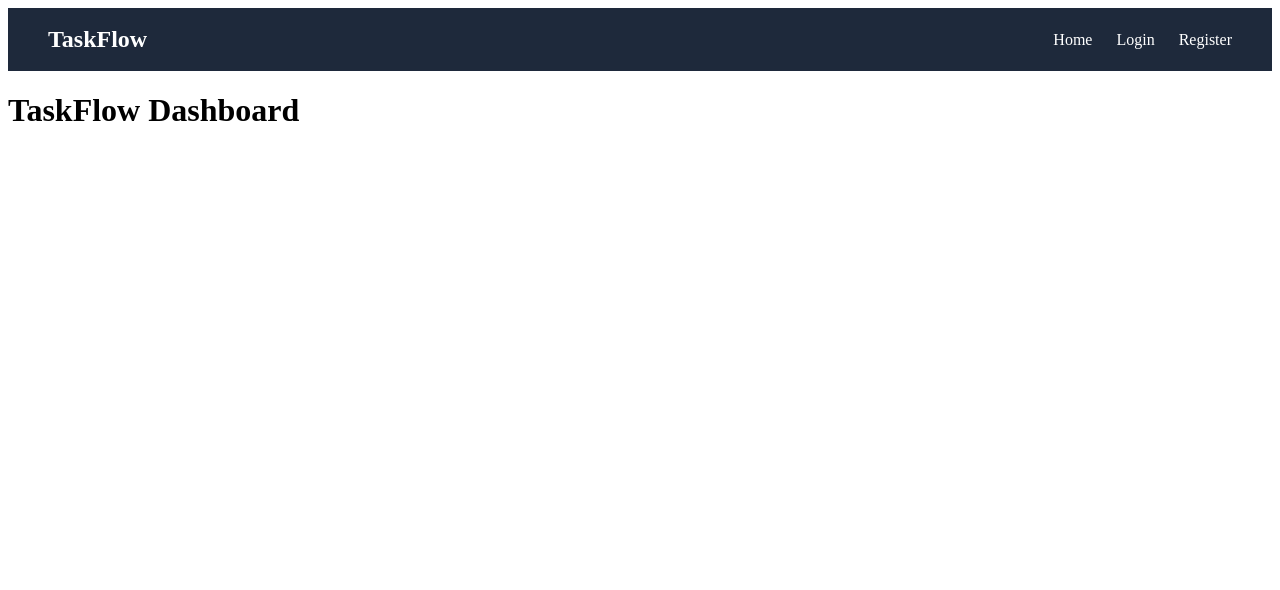
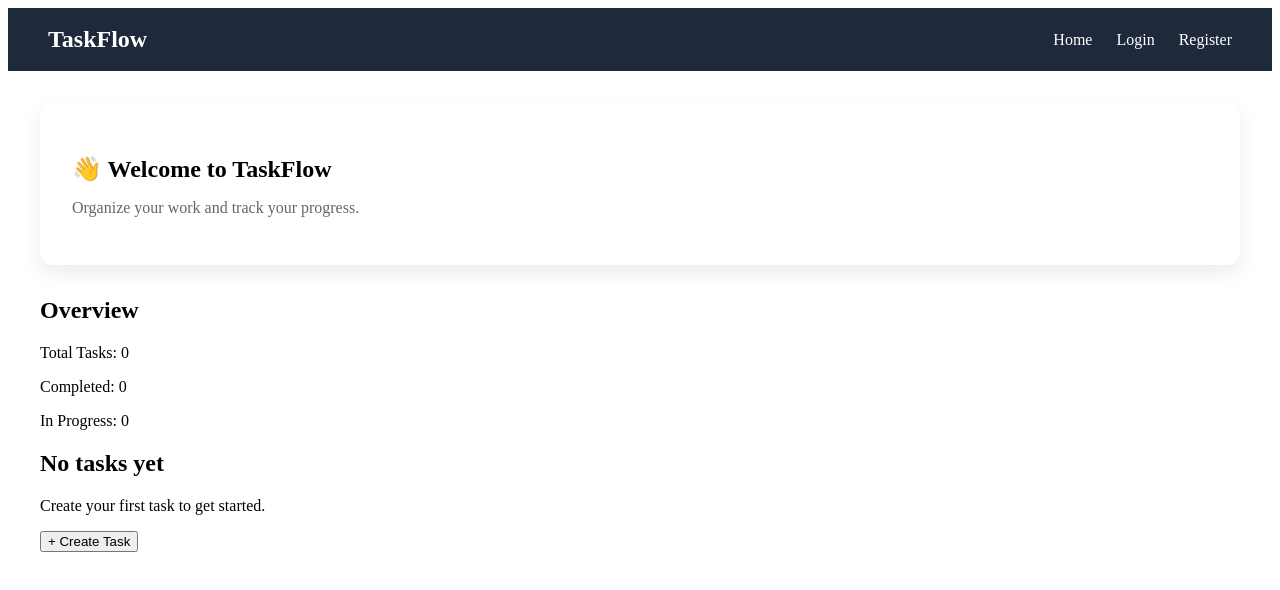
Before and after one commit to mizuhar/taskflow, a React (Vite) app: page /dashboard in a window 1280 px wide. Shown: the top 590 px of the page. Built offline with nearby package versions, Linux system fonts and the light colour scheme.

Commit message:
add dashboard

```diff
--- a/src/App.jsx
+++ b/src/App.jsx
@@ -8,6 +8,7 @@ import Dashboard from "./pages/Dashboard";
 import Profile from "./pages/Profile";
 import Tasks from "./pages/Tasks";
 import Logout from "./pages/Logout";
+import WelcomeCard from "./components/dashboard/WelcomeCard";
 
 function App() {
   return (
--- /dev/null
+++ b/src/components/dashboard/EmptyState.jsx
@@ -0,0 +1,11 @@
+function EmptyState() {
+  return (
+    <section>
+      <h2>No tasks yet</h2>
+      <p>Create your first task to get started.</p>
+      <button type="button">+ Create Task</button>
+    </section>
+  );
+}
+
+export default EmptyState;
--- /dev/null
+++ b/src/components/dashboard/StatsCard.jsx
@@ -0,0 +1,12 @@
+function StatsCard() {
+  return (
+    <section>
+      <h2>Overview</h2>
+      <p>Total Tasks: 0</p>
+      <p>Completed: 0</p>
+      <p>In Progress: 0</p>
+    </section>
+  );
+}
+
+export default StatsCard;
--- /dev/null
+++ b/src/components/dashboard/WelcomeCard.jsx
@@ -0,0 +1,15 @@
+import styles from "./WelcomeCard.module.css";
+
+function WelcomeCard() {
+  return (
+    <section className={styles.card}>
+      <h1>👋 Welcome to TaskFlow</h1>
+
+      <p>
+        Organize your work and track your progress.
+      </p>
+    </section>
+  );
+}
+
+export default WelcomeCard;
--- /dev/null
+++ b/src/components/dashboard/WelcomeCard.module.css
@@ -0,0 +1,15 @@
+.card {
+  background: white;
+  padding: 2rem;
+  border-radius: 12px;
+  box-shadow: 0 8px 20px rgba(0,0,0,0.08);
+  margin-bottom: 2rem;
+}
+
+.card h1 {
+  margin-bottom: 0.5rem;
+}
+
+.card p {
+  color: #666;
+}
--- a/src/pages/Dashboard.jsx
+++ b/src/pages/Dashboard.jsx
@@ -1,5 +1,17 @@
+import styles from "./Dashboard.module.css";
+
+import WelcomeCard from "../components/dashboard/WelcomeCard";
+import StatsCard from "../components/dashboard/StatsCard";
+import EmptyState from "../components/dashboard/EmptyState";
+
 function Dashboard() {
-  return <h1>TaskFlow Dashboard</h1>;
+  return (
+    <main className={styles.dashboard}>
+      <WelcomeCard />
+      <StatsCard />
+      <EmptyState />
+    </main>
+  );
 }
 
 export default Dashboard;
--- /dev/null
+++ b/src/pages/Dashboard.module.css
@@ -0,0 +1,5 @@
+.dashboard {
+  max-width: 1200px;
+  margin: 0 auto;
+  padding: 2rem;
+}
--- a/src/pages/Register.jsx
+++ b/src/pages/Register.jsx
@@ -1,7 +1,9 @@
 import { useState } from "react";
 import { register } from "../services/firebase";
+import { useNavigate } from "react-router-dom";
 
 function Register() {
+  const navigate = useNavigate();
   const [email, setEmail] = useState("");
   const [password, setPassword] = useState("");
 
@@ -10,7 +12,7 @@ function Register() {
 
     try {
       const userCredential = await register(email, password);
-      console.log("Registered user:", userCredential.user);
+      navigate("/dashboard");
     } catch (error) {
       console.error("Register error:", error.message);
     }
```
